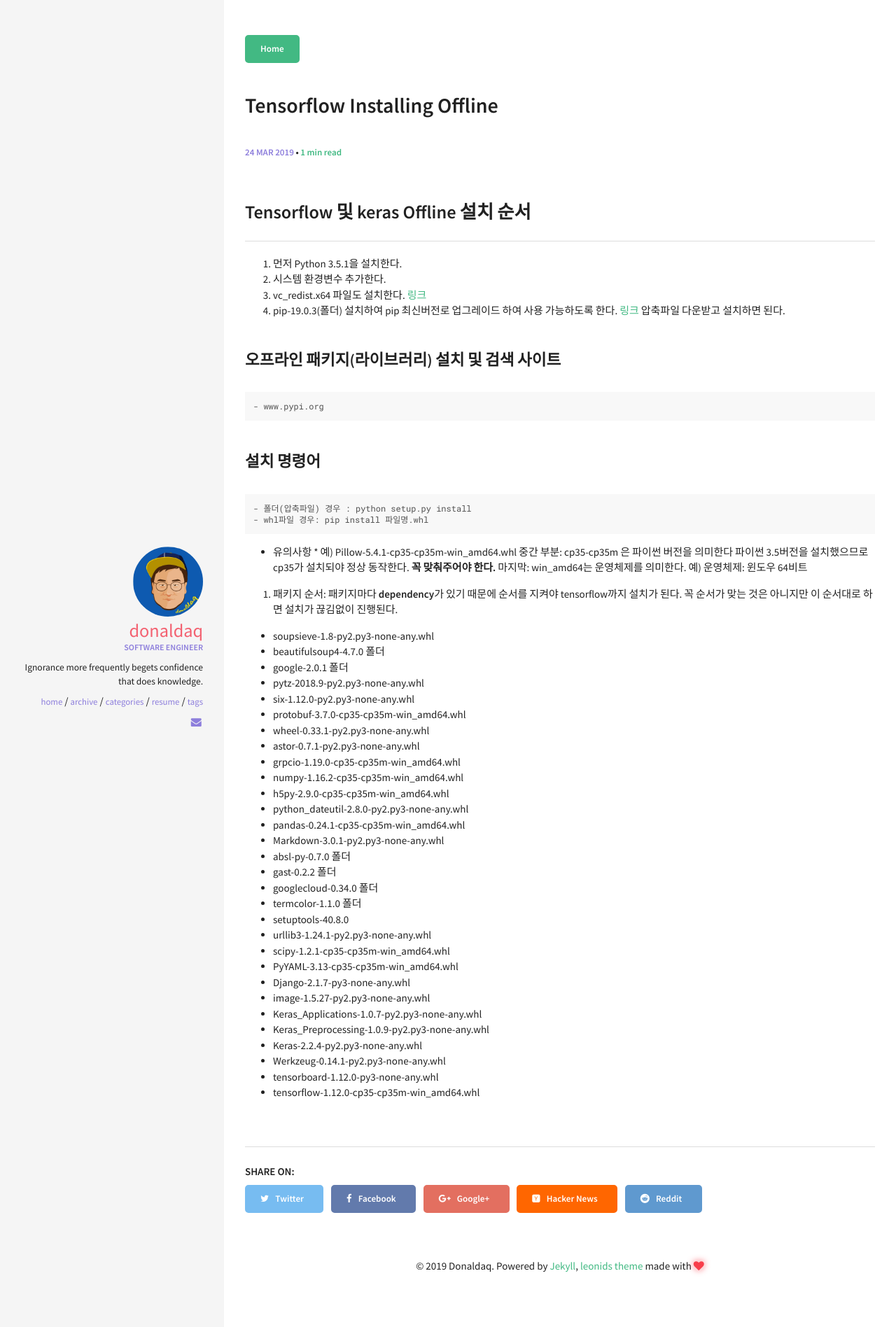
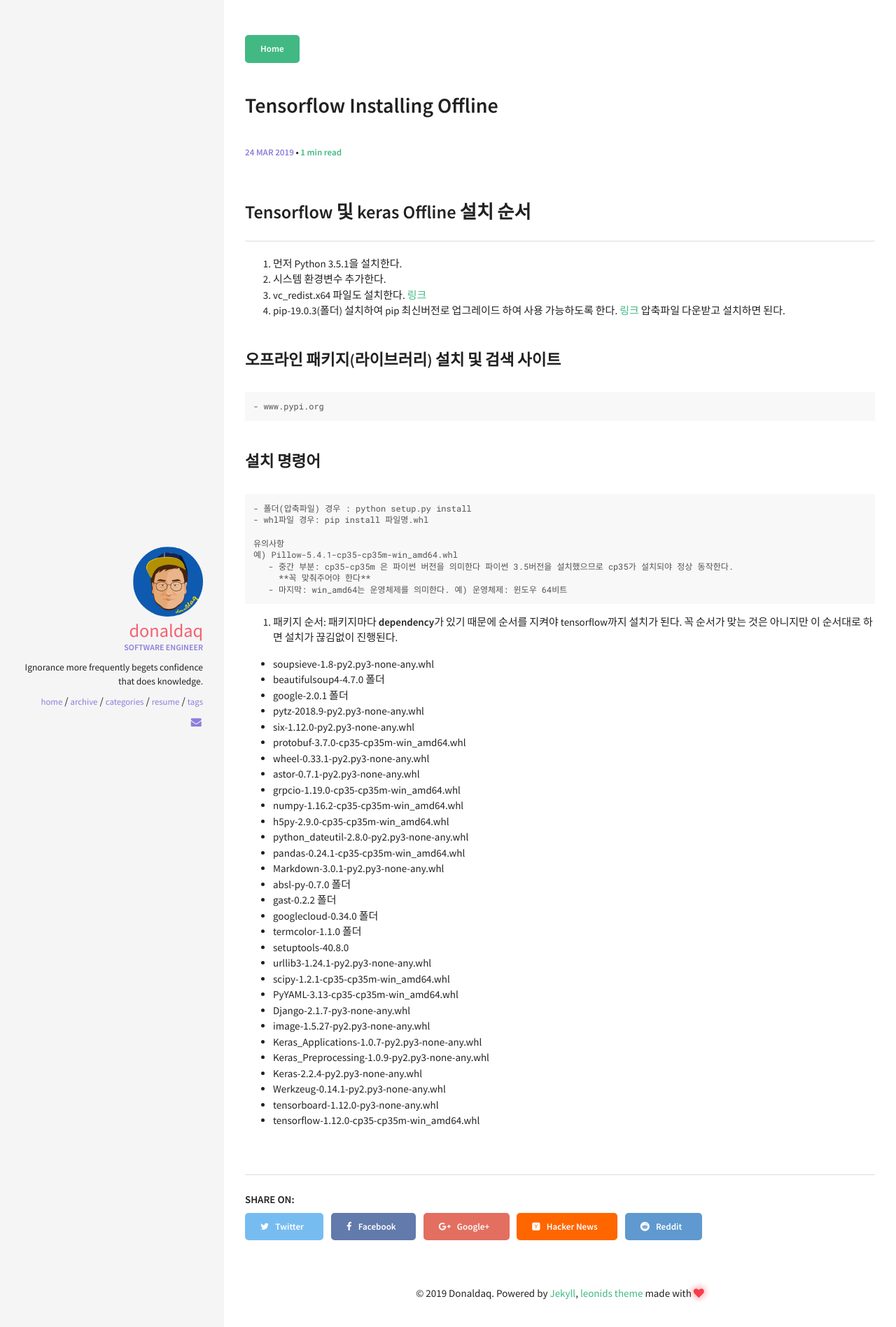
Before and after one commit to donaldaq/donaldaq.github.io, a Jekyll site: the page built from _posts/2019-03-24-Challenge - Tensorflow Installing Offline.md, in a window 1280 px wide. Shown: the top 1896 px of the page at 70% size. Built offline with Jekyll 4.4.1, drawn with Linux system fonts in a browser that asks for light colours.

```diff
--- a/_posts/2019-03-24-Challenge - Tensorflow Installing Offline.md
+++ b/_posts/2019-03-24-Challenge - Tensorflow Installing Offline.md
@@ -22,12 +22,11 @@ comments: true
 	- 폴더(압축파일) 경우 : python setup.py install
 	- whl파일 경우: pip install 파일명.whl
 
-
-* 유의사항 *
-  예) Pillow-5.4.1-cp35-cp35m-win_amd64.whl
-     중간 부분: cp35-cp35m 은 파이썬 버전을 의미한다 파이썬 3.5버전을 설치했으므로 cp35가 설치되야 정상 동작한다.
-          **꼭 맞춰주어야 한다.**
-     마지막: win_amd64는 운영체제를 의미한다. 예) 운영체제: 윈도우 64비트
+	유의사항
+	예) Pillow-5.4.1-cp35-cp35m-win_amd64.whl
+	   - 중간 부분: cp35-cp35m 은 파이썬 버전을 의미한다 파이썬 3.5버전을 설치했으므로 cp35가 설치되야 정상 동작한다.
+	     **꼭 맞춰주어야 한다**
+	   - 마지막: win_amd64는 운영체제를 의미한다. 예) 운영체제: 윈도우 64비트
 
 5. 패키지 순서: 패키지마다 **dependency**가 있기 때문에 순서를 지켜야 tensorflow까지 설치가 된다.
    꼭 순서가 맞는 것은 아니지만 이 순서대로 하면 설치가 끊김없이 진행된다.
```
